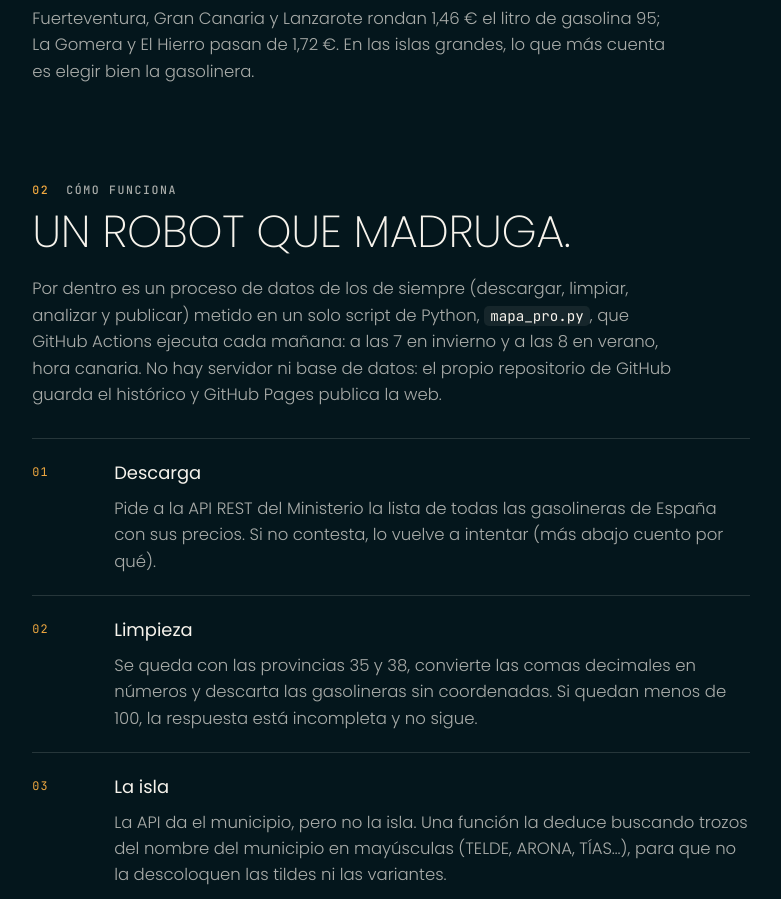
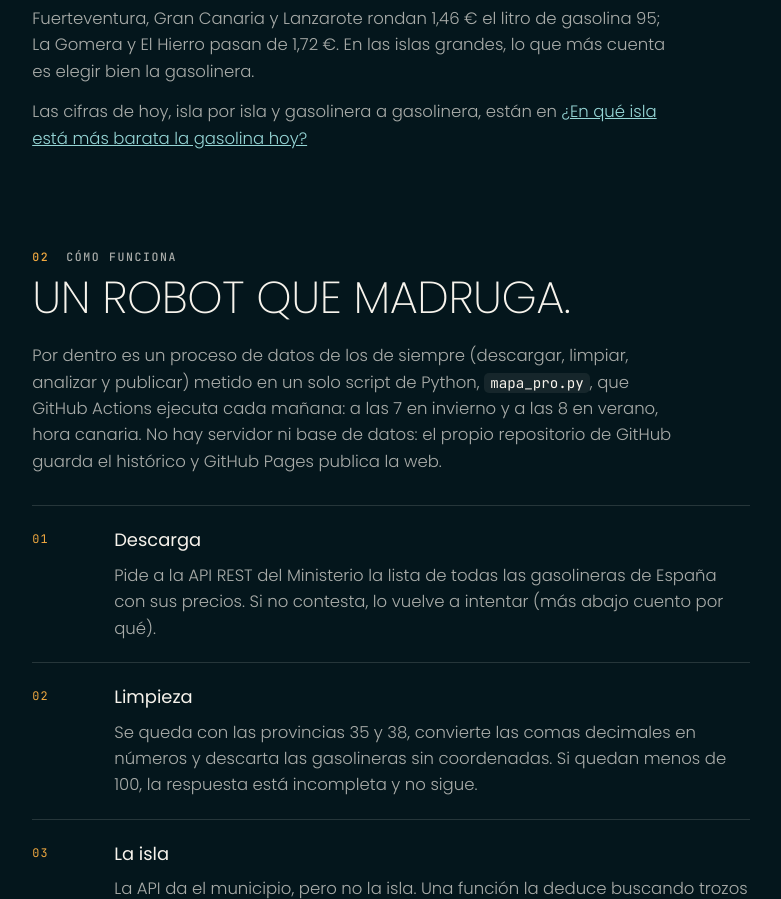
Before and after one commit to henry94bt/hbtdata, a plain HTML site: page proyectos/canarias-gas-tracker/index.html in a window 1280 px wide. Shown: the part 1861-2760 px from the top of the page, without its empty margins (249-1030 px from the left). Drawn offline with Linux system fonts and the light colour scheme.

Commit message:
Enlaza la página del Gas Tracker con /datos/gasolina/
Co-Authored-By: Claude Opus 5.5 <noreply@anthropic.com>
Claude-Session: https://claude.ai/code/session_01UJmiWN1zy344Nj7LuU3WYF

```diff
--- a/proyectos/canarias-gas-tracker/index.html
+++ b/proyectos/canarias-gas-tracker/index.html
@@ -316,6 +316,7 @@
     <!-- /auto:islas -->
 
     <p>Fuerteventura, Gran Canaria y Lanzarote rondan 1,46 € el litro de gasolina 95; La Gomera y El Hierro pasan de 1,72 €. En las islas grandes, lo que más cuenta es elegir bien la gasolinera.</p>
+    <p>Las cifras de hoy, isla por isla y gasolinera a gasolinera, están en <a href="../../datos/gasolina/">¿En qué isla está más barata la gasolina hoy?</a></p>
   </section>
 
   <section class="bloque" id="como-funciona">
```
